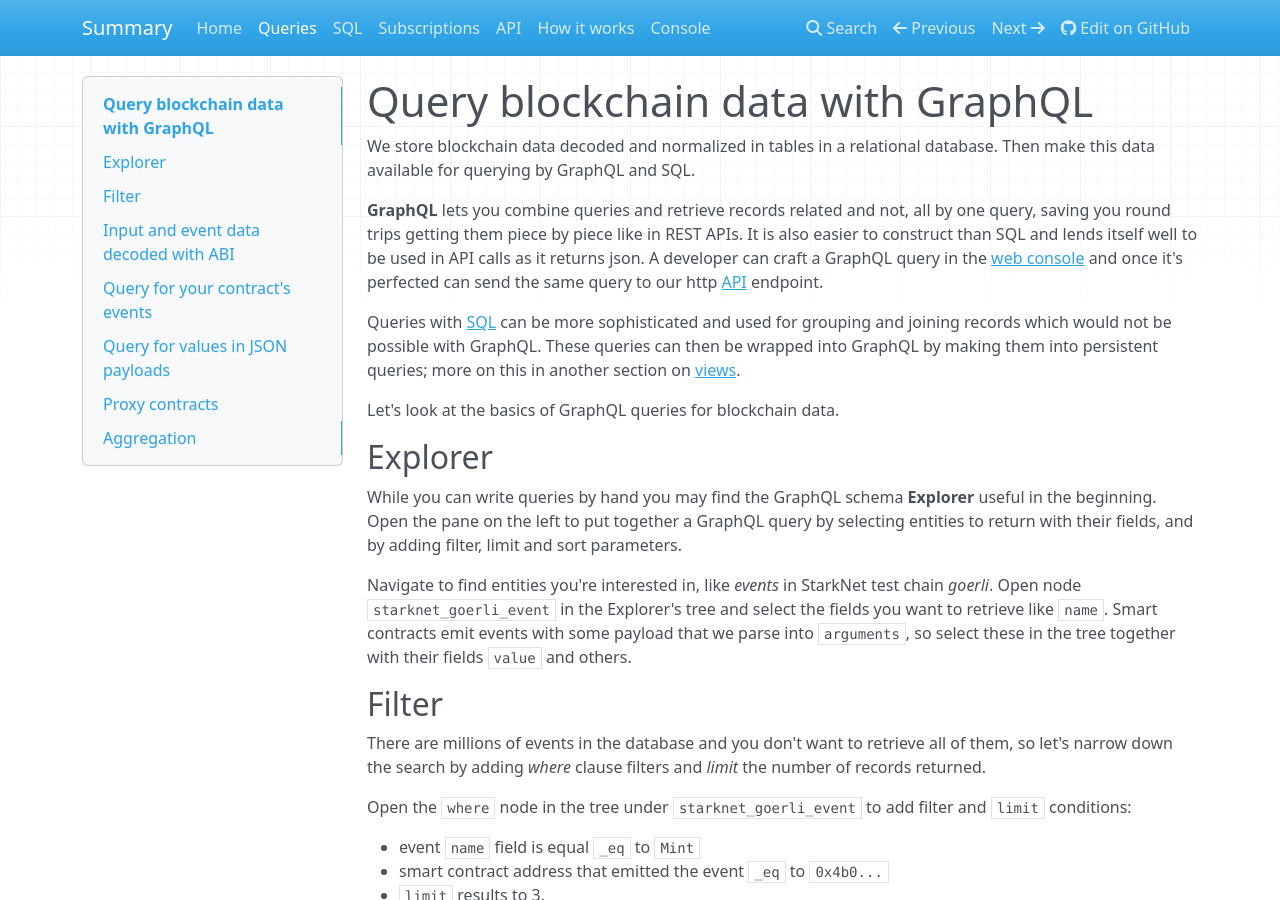
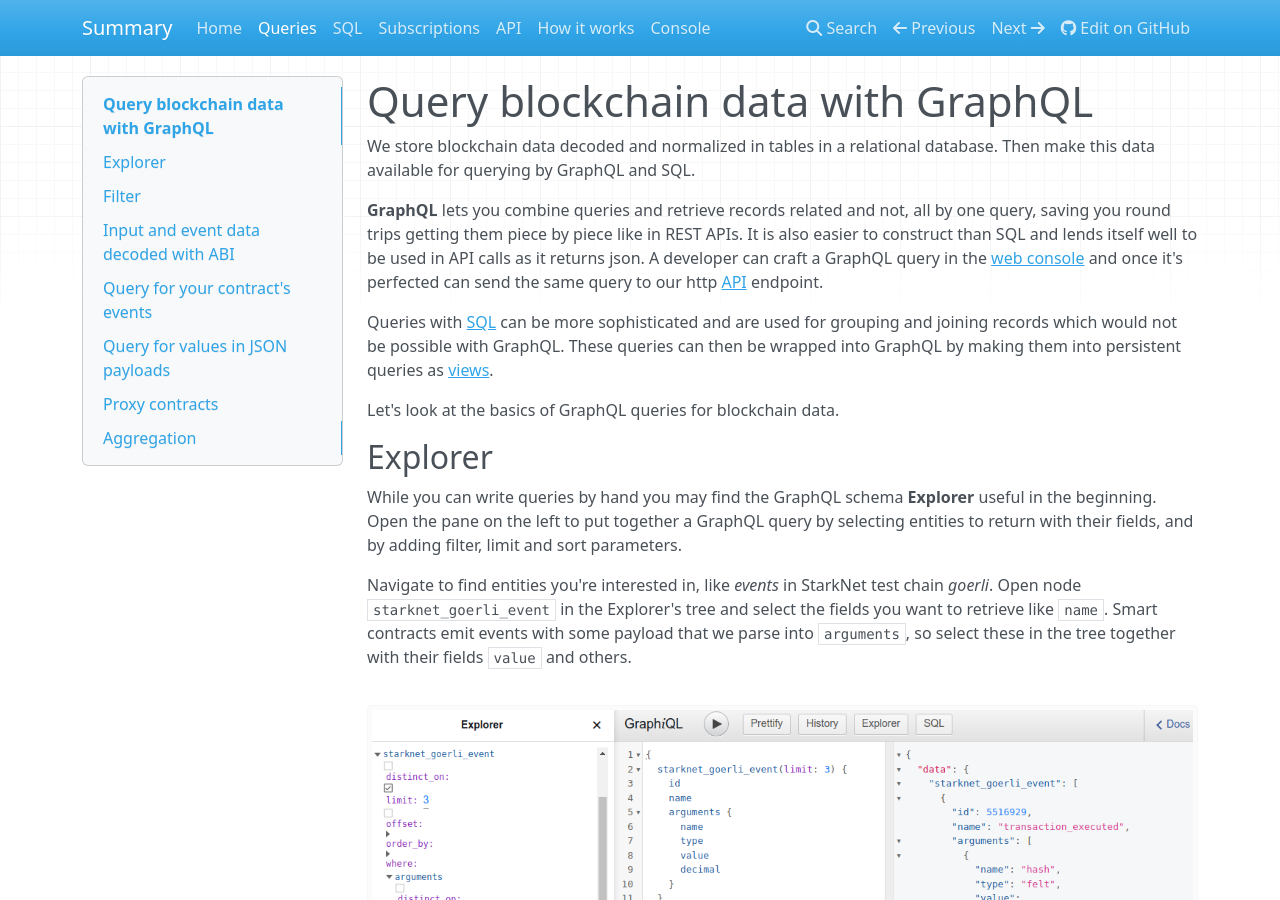
Before and after one commit to SummaryDev/documentation, an MkDocs documentation site: the page built from docs/queries.md, in a window 1280 px wide and 900 px high. Built offline with MkDocs 1.6.1, drawn with Linux system fonts in a browser that asks for light colours; nearby versions of some CDN libraries.

Commit message:
added explorer screenshots

```diff
--- a/docs/queries.md
+++ b/docs/queries.md
@@ -12,11 +12,10 @@ developer can craft a GraphQL query in the [web console](../../console)
 and once it's perfected can send the same query to our http
 [API](api.md) endpoint.
 
-Queries with [SQL](sql.md) can be more sophisticated and used for
+Queries with [SQL](sql.md) can be more sophisticated and are used for
 grouping and joining records which would not be possible with GraphQL.
 These queries can then be wrapped into GraphQL by making them into
-persistent queries; more on this in another section on
-[views](sql.md#views).
+persistent queries as [views](sql.md#views).
 
 Let's look at the basics of GraphQL queries for blockchain data.
 
@@ -34,6 +33,8 @@ Smart contracts emit events with some payload that we parse into
 `arguments`, so select these in the tree together with their fields
 `value` and others.
 
+![Screenshot-explorer.png](img/Screenshot-explorer.png "GraphQL explorer")
+
 ## Filter
 
 There are millions of events in the database and you don't want to
```
Also changed, not shown: other parts of docs/queries.md (+2 -0 lines), docs/api.md (+1 -1 lines), docs/index.md (+2 -2 lines), docs/sql.md (+21 -21 lines), docs/img/Screenshot-explorer-filter.png (added), docs/img/Screenshot-explorer.png (added).
